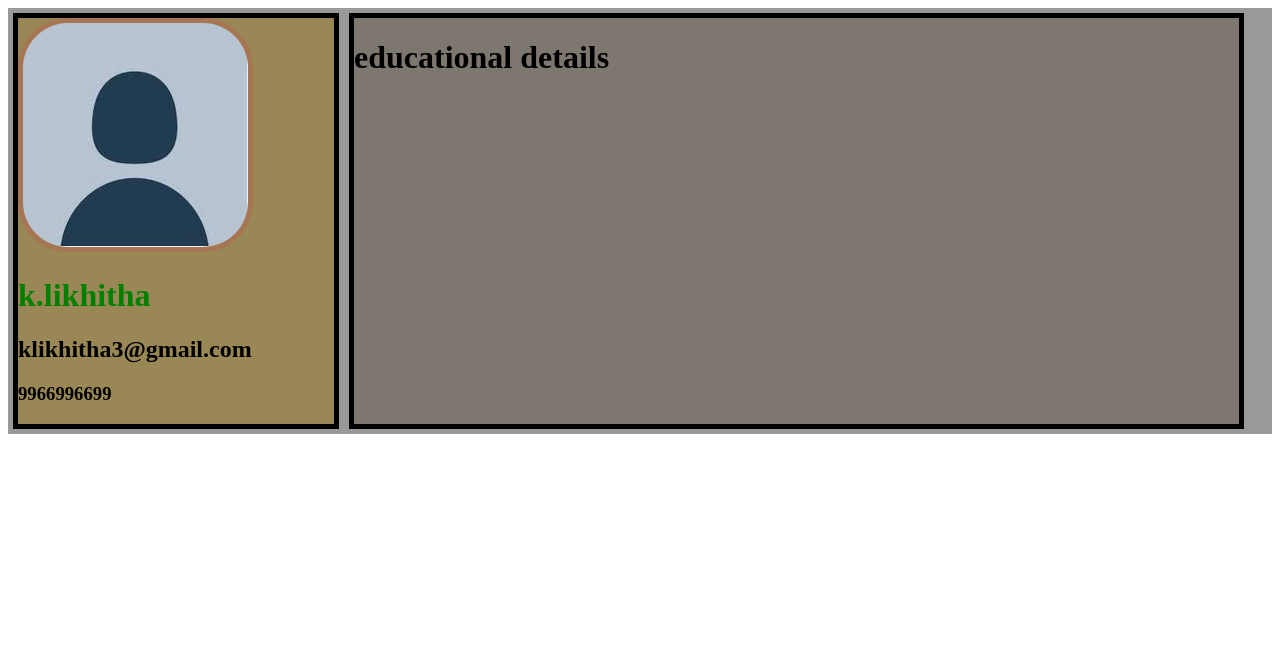
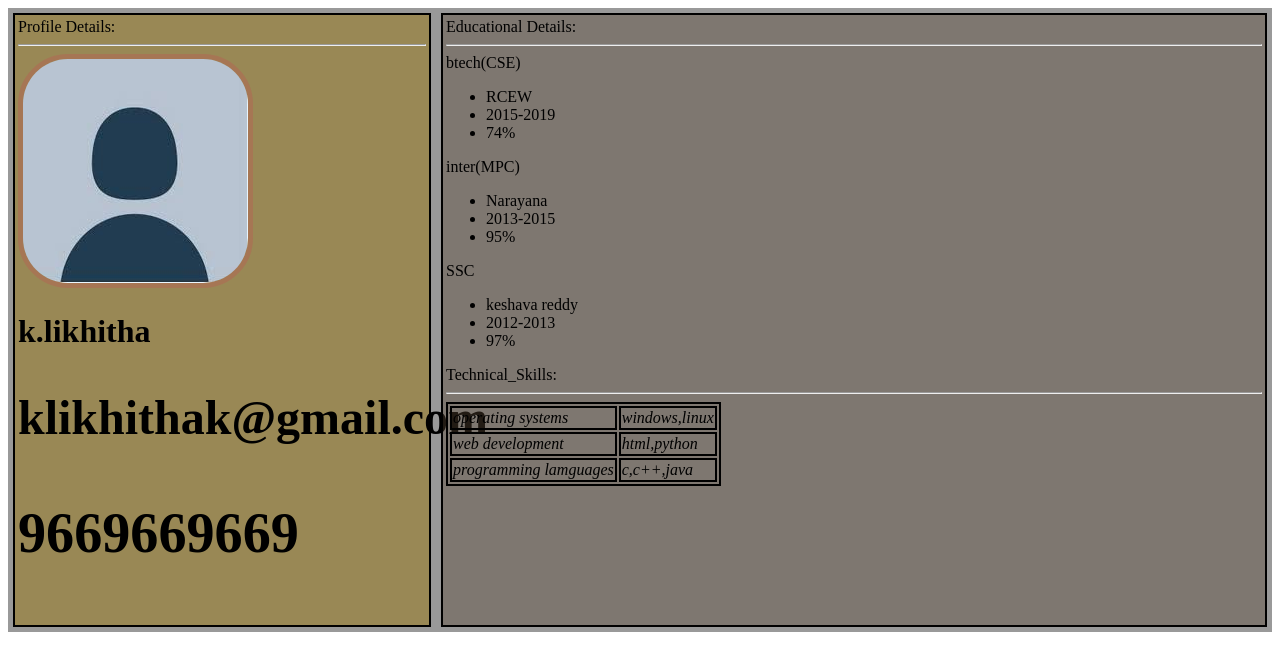
Before and after one commit to LIKHITHA231/resume, a plain HTML site: page index.html in a window 1280 px wide. Drawn offline with Linux system fonts and the light colour scheme.

Commit message:
secondcommit

```diff
--- a/data.json
+++ b/data.json
@@ -0,0 +1,39 @@
+{
+  "left":{
+    "photo":"likhi.jpg",
+    "name":"k.likhitha",
+    "email":"klikhithak@gmail.com",
+  "phone":"9669669669"
+},
+  "education":[{
+    "course":"btech(CSE)",
+    "college":["RCEW","2015-2019","74%"]
+
+  },
+  {
+    "course":"inter(MPC)",
+    "college":["Narayana","2013-2015","95%"]
+  },
+  {
+    "course":"SSC",
+    "college":["keshava reddy","2012-2013","97%"]
+
+  }
+
+],
+  "skills":[
+    {
+      "name":"operating systems",
+      "value":"windows,linux"
+    },
+    {
+      "name":"web development",
+      "value":"html,python"
+    },
+    {
+      "name":"programming lamguages",
+      "value":"c,c++,java"
+    }
+
+  ]
+}
--- a/index.html
+++ b/index.html
@@ -2,25 +2,25 @@
 <html lang="en" dir="ltr">
   <head>
     <meta charset="utf-8">
-  <meta name="viewport" content="width=device-width,inital-scale=1.0">
+  <meta name="viewport" content="width=device-width,initial-scale=1.0">
     <title>Resume</title>
   <link rel="stylesheet" href="style.css">
   </head>
   <body>
-    <div class="main">
-      <div class="left">
+    <div class="main" id="main">
+      <!-- <div class="left">
       <img src="likhi.jpg" alt="my profile image">
       <h1 id="name"> k.likhitha</h1>
-      <h2>klikhitha3@gmail.com</h2>
-      <h3>9966996699</h3>
+      <h2>klikhithak@gmail.com</h2>
+      <h3>9669669669</h3>
       </div>
-      <div class="right">
+   <div class="right">
         <div class="education">
           <h1>educational details</h1>
         </div>
-      </div>
+      </div>-->
     </div>
-    <script type="text/javascript" src="main.js">
+    <script type="text/javascript" src="main.js" async>
 
     </script>
 
--- a/main.js
+++ b/main.js
@@ -0,0 +1,89 @@
+//Ajax call(XMLHttpRequest) initiation
+function loadjson(file,callback) {
+var xhr=new XMLHttpRequest();
+xhr.overrideMimeType("application/json");
+xhr.open("GET",file,true);
+xhr.onreadystatechange=function () {
+  if(xhr.readyState ===4 && xhr.status =="200") {
+    callback(xhr.responseText);
+}
+}
+ xhr.send();
+}
+//function calling
+loadjson("data.json",function (text) {
+  let data=JSON.parse(text);
+  console.log(data);
+basics(data.left);
+education(data.education);
+skill(data.skills);
+})
+//for main div class calling
+//var main=document.queryselection('.main');
+// for main div id calling
+var main=document.getElementById('main');
+//element creation
+var left=document.createElement("div");
+//add class name to element
+left.classList.add("left");
+//add id to element
+left.setAttribute("id","left");
+//adding text to div
+left.textContent="Profile Details:"
+left.appendChild(document.createElement("HR"));
+//appending to main div
+main.appendChild(left);
+function basics(leftside){
+var image=document.createElement("img");
+image.src=leftside.photo;
+left.appendChild(image);
+var name=document.createElement("h1");
+name.textContent=leftside.name;
+left.appendChild(name);
+var email=document.createElement("h2");
+email.textContent=leftside.email;
+name.appendChild(email);
+var phone=document.createElement("h3");
+phone.textContent=leftside.phone;
+email.appendChild(phone);
+console.log(left);
+}
+var right=document.createElement("div");
+right.classList.add("right");
+main.appendChild(right);
+var edu=document.createElement("div");
+edu.classList.add("edu1");
+edu.textContent="Educational Details:"
+edu.appendChild(document.createElement("HR"));
+right.appendChild(edu);
+function education(Educa) {
+for(i in Educa){
+  var e1=document.createElement("div");
+  e1.classList.add("edu2");
+  e1.textContent=Educa[i].course;
+
+  var ul=document.createElement("ul");
+  for(j in Educa[i].college){
+    var li=document.createElement("li");
+    li.textContent=Educa[i].college[j];
+    ul.appendChild(li);
+    e1.appendChild(ul);
+    edu.appendChild(e1);
+  }
+}
+  }
+function skill(skills){
+  var st=document.createElement("div");
+  st.classList.add("tech_skills");
+  st.textContent="Technical_Skills:";
+  st.appendChild(document.createElement("HR"));
+  right.appendChild(st);
+  var table=document.createElement("table");
+  // table.setAttribute("id","tab");
+  var row="";
+  for (var i = 0; i < skills.length; i++) {
+    row +="<tr><td>"+skills[i].name+"</td><td>"+skills[i].value+"</td></tr>"
+  }
+table.innerHTML=row;
+st.appendChild(table);
+}
--- a/style.css
+++ b/style.css
@@ -1,21 +1,27 @@
 .main{
-  width:100%;
+
   background-color: #999;
   /* flex box syntax */
 display: flex;
-flex-direction: row;
+flex-wrap:wrap;
 }
 .left{
-  width:25%;
+  text-align: justify;
   background-color: #c45e45;
-  border: 5px solid #000;
+  border: 2px solid #000;
   margin: 5px;
+  flex: 1;
+  color:#000;
+  padding: 3px;
 }
 .right{
-  width:70%;
-  background-color: #666;
-  border: 5px solid #000;
+text-align: justify;
+  background-color: #pink;
+  border: 2px solid #000;
   margin: 5px;
+  flex:2;
+  padding: 3px;
+  color: #000;
 
 }
 #name{
@@ -32,10 +38,10 @@ flex-direction: row;
 480 : mobile landscape(or)smaller device
 */
 
-/* @media screen and (min-width:425px) {
+ @media screen and (min-width:425px) {
 
-}*/
- @media only screen and (min-width:1024PX) and (max-width:1280PX) {
+}
+  @media only screen and (min-width:1024PX) and (max-width:1280PX) {
   .main{
     display: flex;
     flex-direction: row;
@@ -54,17 +60,19 @@ flex-direction: row;
  @media only screen and (min-width:768PX) and (max-width:1024PX) {
    .main{
      display: flex;
-     flex-direction: row;
+     flex-direction:
      width: 100%;
        }
        .left{
          width: 25%;
          background-color: #555;
 
+
        }
        .right{
          width: 70%;
          background-color: #666;
+flex: 2;
        }
  }
  @media only screen and (min-width:480PX) and (max-width:768PX) {
@@ -87,6 +95,7 @@ flex-direction: row;
    .main{
      display: flex;
      flex-direction: row;
+     flex-wrap: wrap;
      width: 100%;
        }
        .left{
@@ -99,3 +108,14 @@ flex-direction: row;
          background-color: #000;
        }
  }
+  #tab{
+   border: 2px solid black;
+  }
+ table,tr,td{
+   border: 2px solid black;
+   /* border-collapse: collapse; */
+   /* background-color: skyblue;  */
+font-variant: normal;
+font-style: italic;
+
+ }
```
